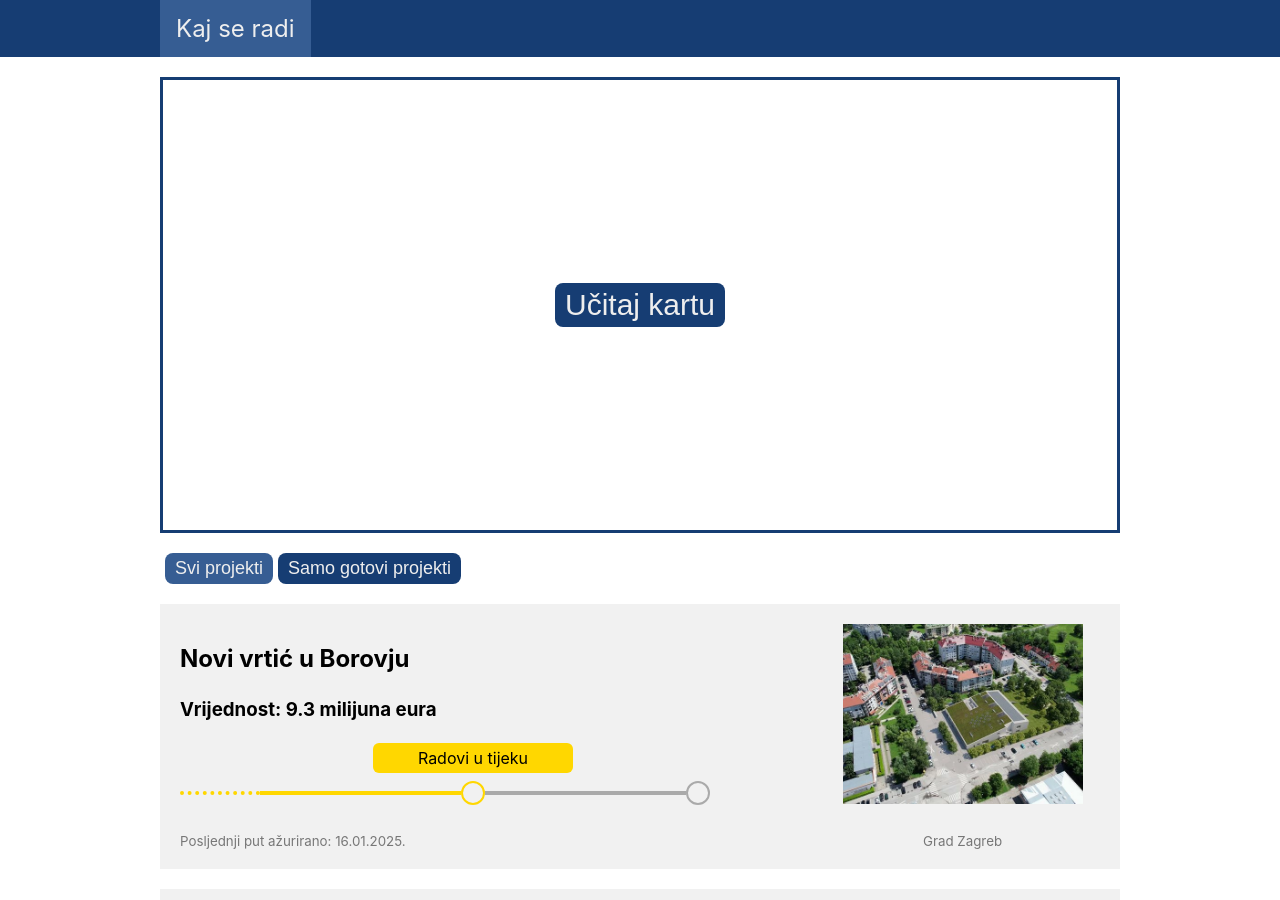
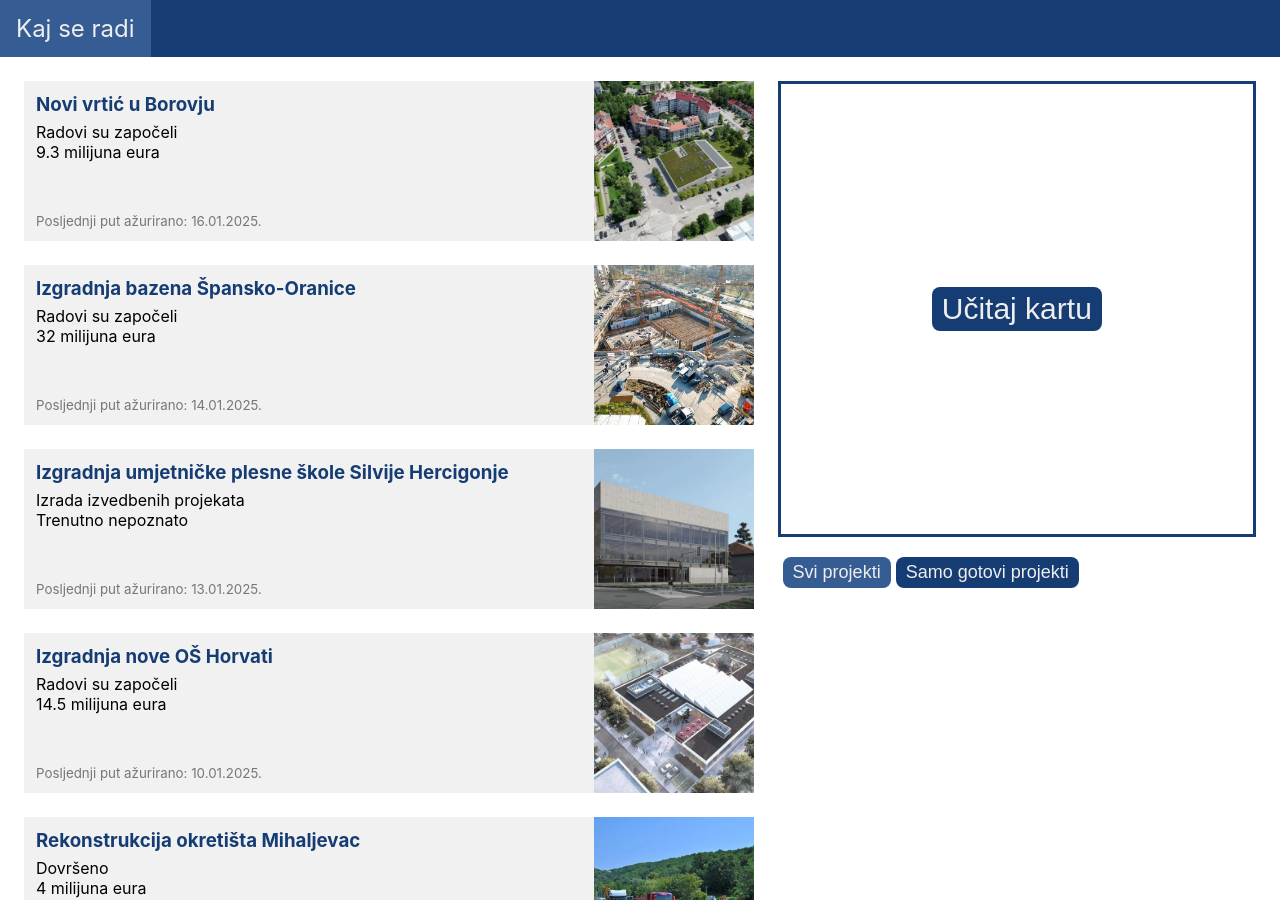
Before and after one commit to KajSeRadi/KajSeRadi.github.io, a Jekyll site: the page built from index.html, in a window 1280 px wide and 900 px high. Built offline with Jekyll 4.4.1, drawn with Linux system fonts in a browser that asks for light colours; some of the changed text lies outside the part shown.

Commit message:
Povecaj gustocu informacija.

```diff
--- a/_projekti/novi_prostor_poliklinika_SUVAG.html
+++ b/_projekti/novi_prostor_poliklinika_SUVAG.html
@@ -1,6 +1,6 @@
 ---
 date: 2024-12-04
-ime: Uređen prostor Centra za ranu rehabilitaciju i podršku u zajednici Poliklinike SUVAG
+ime: Centar za ranu rehabilitaciju i podršku, SUVAG
 faza: Dovršeno
 vrijednost: 230.000 eura
 slika_url: /assets/img/ureden_prostor_suvag
--- a/assets/css/main.scss
+++ b/assets/css/main.scss
@@ -3,9 +3,49 @@
 
 @import "base";
 
-h3 {
-    margin-top: 5px;
-    margin-bottom: 5px;
+body {
+    margin: 0px;
+}
+
+.navigation {
+    margin: auto;
+}
+
+.content {
+    margin: auto;
+}
+
+.wrapper {
+    display: grid;
+    grid-gap: 24px;
+    grid-template-columns: auto;
+    grid-template-rows: repeat(auto, 1fr);
+    grid-template-areas:
+        "karta"
+        "projekti";
+}
+
+.karta {
+    grid-area: karta;
+}
+
+@media (min-width: 960px) {
+    .content {
+        margin-inline: 24px;
+    }
+
+    .wrapper {
+        grid-template-columns: 1fr 1fr 1fr 1fr 1fr;
+        grid-template-areas: "projekti projekti projekti karta karta";
+    }
+
+    .karta {
+        position: sticky;
+        align-self: start;
+        top: 0;
+        left: 0;
+        padding-top: 24px;
+    }
 }
 
 #map {
@@ -39,10 +79,6 @@ h3 {
     background-color: #365d93
 }
 
-body {
-    margin: 0px;
-}
-
 nav {
     background-color: #163d73;
     overflow: hidden;
@@ -63,17 +99,6 @@ nav a:hover {
 
 nav a.active {
     background-color: #365d93
-}
-
-.navigation {
-    max-width: 960px;
-    margin: auto;
-}
-
-.content {
-    padding-top: 20px;
-    max-width: 960px;
-    margin: auto;
 }
 
 .filteri {
@@ -105,36 +130,54 @@ nav a.active {
 }
 
 .projekti {
-    display: flex;
-    flex-direction: column;
-    gap: 20px;
-    padding-top: 20px;
+    grid-area: projekti;
+    display: grid;
+    grid-template-columns: repeat(auto-fill, minmax(512px, auto));
+    grid-auto-rows: 160px;
+    gap: 24px;
+    padding-top: 24px;
 }
 
 .projekt {
-    padding-bottom: 20px;
-    padding-top: 20px;
-    padding-left: 20px;
-    padding-right: 20px;
-    display: flex;
-    flex-flow: row wrap;
-    gap: 20px;
     text-decoration: none;
     color: black;
 }
 
 .projekti .projekt {
     background: #f1f1f1;
+
+    display: grid;
+    grid-template-columns: auto 160px;
+    grid-template-rows: 160px;
+    padding-left: 12px;
 }
 
-.projekti .projekt:hover {
-    background: #bcd3f7;
+.projekt .zaglavlje {
+    padding-left: 12px;
+    padding-right: 12px;
+    padding-top: 12px;
 }
 
-.podaci {
+
+.projekt .podaci {
     display: flex;
     flex-direction: column;
-    flex: 350px;
+    margin-bottom: 12px;
+    margin-right: 6px;
+}
+
+.podaci h3 {
+    margin-top: 12px;
+    margin-bottom: 6px;
+}
+
+.podaci h3 a {
+    text-decoration: none;
+    color: #163d73;
+}
+
+.podaci h4 {
+    margin: 0px;
 }
 
 .podaci small {
@@ -142,34 +185,32 @@ nav a.active {
     margin-top: auto;
 }
 
-.opis {
-    display: flex;
-    flex: 400px;
-}
-
-.sadrzaj {
-    display: flex;
-    flex-direction: column;
-    flex: 2;
-}
-
 .slika {
-    display: flex;
-    flex-direction: column;
-    justify-content: center;
-    align-items: center;
-    flex: 1;
+    position: relative;
 }
 
 .slika img {
-    aspect-ratio: 4 / 3;
-    height: 180px;
     object-fit: cover;
+    object-position: center;
+    width: 100%;
+    height: 100%;
 }
 
 .slika small {
-    padding-top: 5px;
-    color: #777;
+    color: #666;
+    position: absolute;
+    bottom: 3px;
+    left: 3px;
+    text-shadow:
+        0px 0px 0px white,
+        0px 0px 1px white,
+        0px 0px 2px white,
+        0px 0px 3px white,
+        0px 0px 4px white,
+        0px 0px 5px white,
+        0px 0px 6px white;
+    font-size: 18px;
+    font-weight: 700;
 }
 
 .velika_slika {
--- a/index.html
+++ b/index.html
@@ -2,62 +2,24 @@
 title: "Kolekcija projekata u gradu Zagrebu i njihov trenutni status"
 ---
 
+<div class="wrapper">
+  <div class="karta">
     <div id="map">
       <button id="ucitajKartuButton" type="button" onclick="ucitajKartu()">Učitaj kartu</button>
     </div>
-
     <div class="filteri" id="filteri">
       <button type="button" onclick="prikaziSveProjekte(this)" class="active">Svi projekti</button>
       <button type="button" onclick="prikaziGotoveProjekte(this)">Samo gotovi projekti</button>
     </div>
-
+  </div>
   <div class="projekti">
 
     {% for projekt in site.projekti reversed %}
-  <a href="{{ projekt.url }}" class="projekt" id="{{ projekt.id }}">
+    <div class="projekt" id="{{ projekt.id }}">
       <div class="podaci">
-      <h2>{{ projekt.ime }}</h2>
-      {% if projekt.trenutna_faza %}
-      {% else %}
-	<h3>Trenutna faza: {{ projekt.faza }}</h3>
-      {% endif %}
-      <h3>Vrijednost: {{ projekt.vrijednost }}</h3>
-
-      {% if projekt.trenutna_faza %}
-      <div class="faze">
-	{% for faza in projekt.prikazi_faze %}
-	{% if faza != 0 %}
-	  {% if forloop.index == 1 %}
-	    <div class="trotocka gotovo"></div>
-	  {% endif %}
-	  {% if faza <= projekt.trenutna_faza %}
-	    <div class="linija gotovo"></div>
-	    <div class="checkpoint gotovo">
-	      <span class="tooltip gotovo">{{ site.data.projekti.faze_projekta[faza] }}</span>
-	    </div>
-	  {% else %}
-	    <div class="linija"></div>
-	    <div class="checkpoint">
-	      <span class="tooltip">{{ site.data.projekti.faze_projekta[faza] }}</span>
-	    </div>
-	    {% endif %}
-	{% else %}
-	{% if faza <= projekt.trenutna_faza %}
-	  <div class="trotocka skriveno"></div>
-	  <div class="checkpoint gotovo">
-	    <span class="tooltip gotovo">{{ site.data.projekti.faze_projekta[faza] }}</span>
-	  </div>
-	{% else %}
-	  <div class="checkpoint"></div>
-	{% endif %}
-	{% endif %}
-	  {% if forloop.index == forloop.length %}
-	    <div class="trotocka {% if faza == 6 %}skriveno{% endif %}"></div>
-	  {% endif %}
-	{% endfor %}
-      </div>
-      {% endif %}
-
+        <h3><a href="{{ projekt.url }}">{{ projekt.ime }}</a></h3>
+        <div>{{ projekt.faza }}</div>
+        <div>{{ projekt.vrijednost }}</div>
         <small>Posljednji put ažurirano: {{ projekt.date | date: "%d.%m.%Y." }}</small>
       </div>
       <div class="slika">
@@ -65,12 +27,13 @@ title: "Kolekcija projekata u gradu Zagrebu i njihov trenutni status"
           <source srcset="{{ projekt.slika_url }}.webp" type="image/webp" />
           <img src="{{ projekt.slika_url }}.jpg" alt="{{ projekt.slika_tekst }}">
         </picture>
-      <br/>
-      <small>{{ projekt.slika_izvor }}</small>
+        <br />
+        <!--<small>{{ projekt.slika_izvor }}</small>-->
       </div>
-  </a>
+    </div>
     {% endfor %}
 
+  </div>
 </div>
 
 <script>
@@ -146,7 +109,7 @@ title: "Kolekcija projekata u gradu Zagrebu i njihov trenutni status"
 		  marker.addTo(map);
 	      }
 	  }
-	  document.getElementById(projekt.id).style.display = 'flex';
+	  document.getElementById(projekt.id).style.display = 'grid';
       }
 
       samoGotoviProjekti = false;
@@ -173,7 +136,7 @@ title: "Kolekcija projekata u gradu Zagrebu i njihov trenutni status"
 	      if (kartaUcitana && !map.hasLayer(marker)) {
 		  marker.addTo(map);
 	      }
-	      document.getElementById(projekt.id).style.display = 'flex';
+	      document.getElementById(projekt.id).style.display = 'grid';
 	  }
       }
       samoGotoviProjekti = true;
```
Also changed, not shown: _layouts/faze.html (added, +34 -0 lines). Lines whose indentation alone changed are shown as unchanged.
